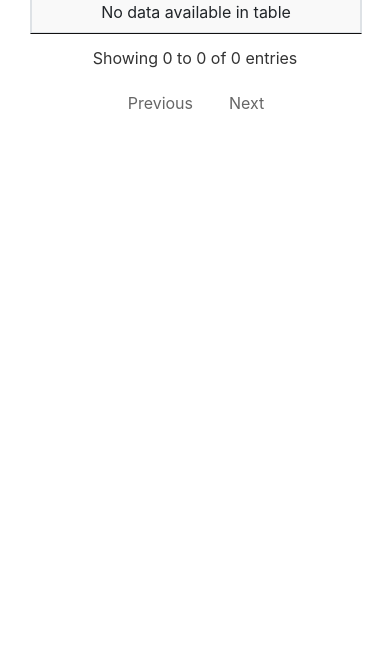
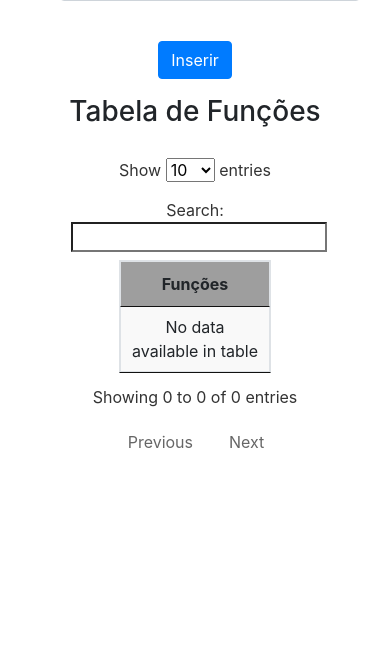
Before and after one commit to joaovictor74/programa-meta, a PHP site: page /paginas/funcao_tabela.php in a window 390 px wide. Shown: the part 187-844 px from the top of the page. Run offline with PHP 8.4, Linux system fonts and the light colour scheme; data that the repository does not hold is empty; grey boxes are pictures that could not be loaded.

Commit message:
Adicionando Formas as tabelas e Aprimorando as tabelas; Alterando o bando adicionado a DB a ele;

```diff
--- a/banco/cadastro_detento.php
+++ b/banco/cadastro_detento.php
@@ -10,7 +10,7 @@ $cela = $_POST["cela"];
 $mysql = "INSERT INTO `reeducando`(`nome`, `vulgo`, `nome_pai`, `nome_mae`, `cela`) VALUES ('$nome','$vulgo','$nomeMae','$nomePai','$cela')";
 
 if($resp = mysqli_query($con,$mysql)){
-    header("Location:../paginas/detento_form.php");
+    header("Location:../paginas/reeducandos_form.php");
     die();
 }else{
     echo "Problema na insercao";
--- /dev/null
+++ b/paginas/funcao_form.php
@@ -0,0 +1,26 @@
+<form class="form-horizontal"  action="../banco/cadastro_funcoes.php" method="post">
+    <fieldset>
+        <!-- Legenda Cadastro-->
+        <div class="row">
+            <div class="offset-md-4 col-md-8 ">
+                <div class="page-header">
+                    <h3 class="text-center" style="margin-bottom:30px; white-space:nowrap;">Cadastro de Funções</h3>
+                </div>
+            </div>
+        </div>
+        <!-- Form Matricula do Agente-->
+        <div class="form-group form-inline">
+            <label class="offset-md-4 col-md-2" for="funcao_id">Função:</label>
+            <div class="col-md-2">
+                <input id="funcao_id" name="funcao" type="text" class="form-control" required=""  placeholder="Nome da Função do Agente" maxlength="60" style="width: 300px;">
+            </div>
+        </div>
+        <!-- Form Botão de Inserir-->
+        <div class="form-group">
+            <label class="col-md-4 control-label" for="inserir_id"></label>
+            <div class="offset-md-4 col-md-8">
+                <input type="submit" id="inserir_id" name="inserir" class="btn btn-primary" value="Inserir">
+            </div>
+        </div>
+    </fieldset>
+</form>
--- a/paginas/funcao_tabela.php
+++ b/paginas/funcao_tabela.php
@@ -1,8 +1,20 @@
 <?php   require_once "cabecalho.php";
 require_once "../banco/conexao.php";
-require_once "funcoes.php"?>
+require_once "funcoes.php";?>
 
-<table id="myTable" class="display table table-striped table-bordered" style="width:100%">
+    <div class="offset-sm-0 col-md-4" style="float: left;">
+    <?php require_once "funcao_form.php"?>
+    </div>
+        <div class="offset-sm-3 col-md-5" style="float: left;">
+        <!-- Legenda Tabela Funcao-->
+        <div class="row">
+            <div class="offset-md-3 col-md-6 ">
+                <div class="page-header">
+                    <h3 class="text-center" style="margin-bottom:30px; white-space:nowrap;">Tabela de Funções</h3>
+                </div>
+            </div>
+        </div>
+        <table id="myTable" class="display table table-striped table-bordered" style="width:50%">
             <thead>
             <tr>
                 <th>Funções</th>
@@ -14,5 +26,6 @@ require_once "funcoes.php"?>
             mysqli_close($con);?>
             </tbody>
         </table>
+    </div>
 
 <?php require_once "rodape.php"?>
--- a/paginas/navegacao.php
+++ b/paginas/navegacao.php
@@ -20,7 +20,7 @@
                     <a class="nav-link dropdown-toggle" data-toggle="dropdown" href="#" role="button" aria-haspopup="true" aria-expanded="false">Cadastro</a>
                     <div class="dropdown-menu">
                         <a class="dropdown-item" href="agente_form.php">Cadastro Agente</a>
-                        <a class="dropdown-item" href="detento_form.php">Cadastro Reeducando</a>
+                        <a class="dropdown-item" href="reeducandos_form.php">Cadastro Reeducando</a>
                     </div>
                 </li>
                 <!--DropDown Tabelas-->
@@ -28,7 +28,7 @@
                     <a class="nav-link dropdown-toggle" data-toggle="dropdown" href="#" role="button" aria-haspopup="true" aria-expanded="false">Tabelas</a>
                     <div class="dropdown-menu">
                         <a class="dropdown-item" href="agente_tabela.php">Tabela de Agentes</a>
-                        <a class="dropdown-item" href="detento_tabela.php">Tabela de Reeducandos</a>
+                        <a class="dropdown-item" href="reeducandos_tabela.php">Tabela de Reeducandos</a>
                         <a class="dropdown-item" href="funcao_tabela.php">Tabela das Funções</a>
                         <a class="dropdown-item" href="local_tabela.php">Tabala dos Locais</a>
                     </div>
```
Also changed, not shown: banco/cadastro_funcoes.php (added, +14 -0 lines), banco/cadastro_locais.php (added, +14 -0 lines), banco/presidio.sql (+20 -11 lines), paginas/agente_tabela.php (+8 -1 lines), paginas/local_form.php (added, +26 -0 lines), paginas/local_tabela.php (+13 -1 lines), paginas/reeducandos_tabela.php (renamed from paginas/detento_tabela.php, +8 -1 lines), paginas/reeducandos_form.php (renamed from paginas/detento_form.php). Lines whose indentation alone changed are shown as unchanged.
